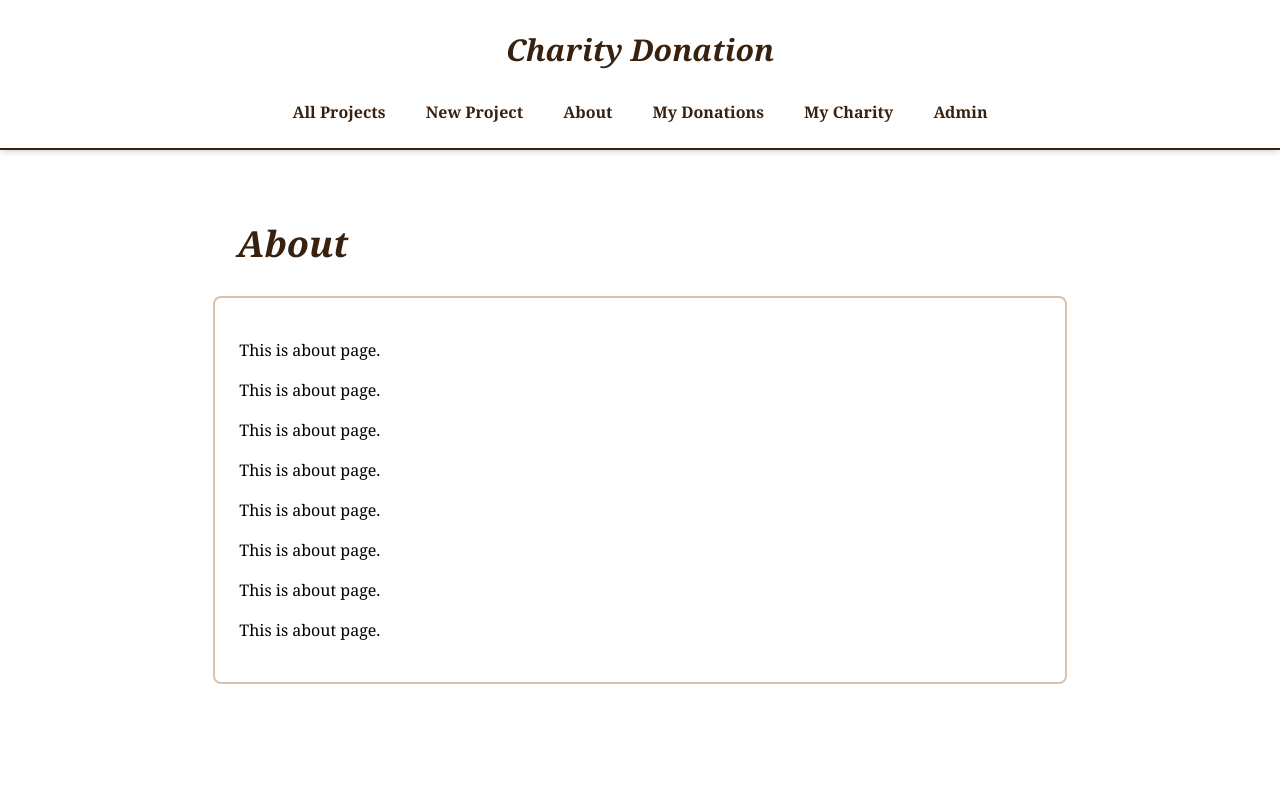
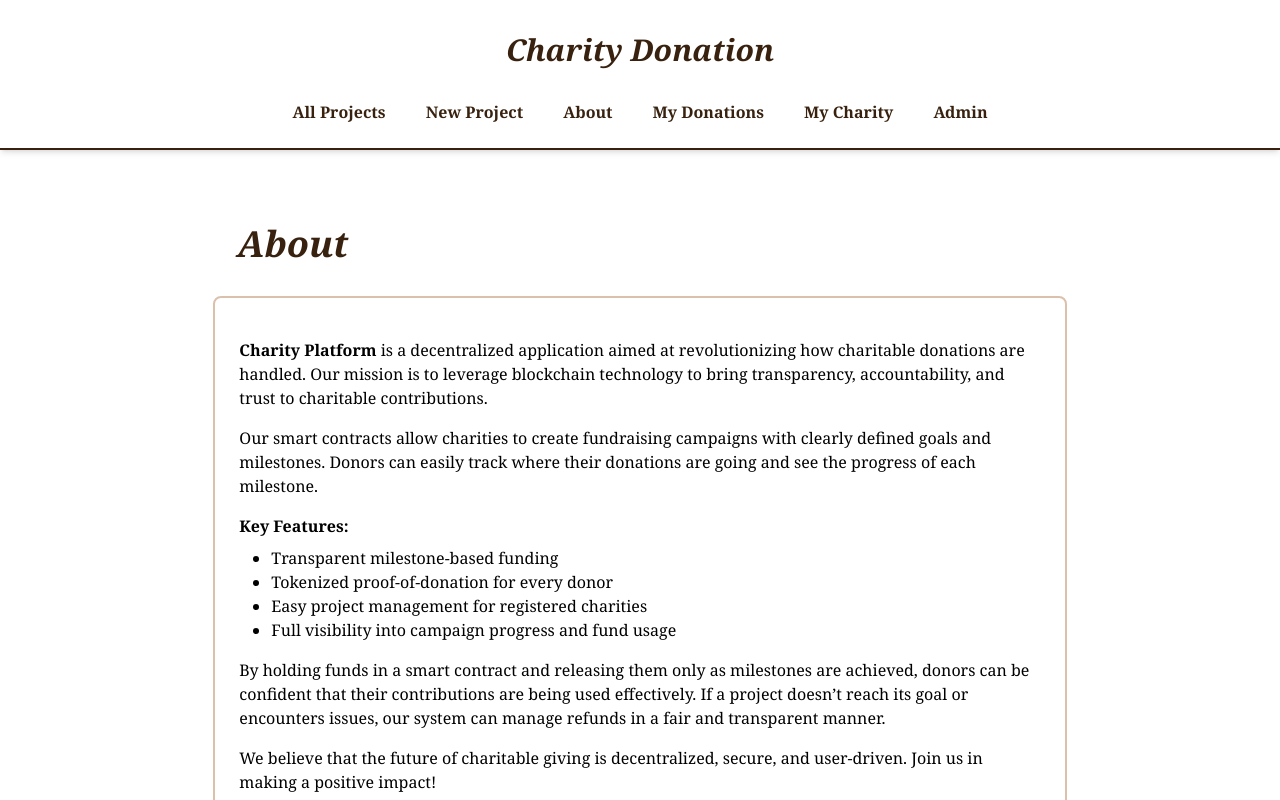
Before and after one commit to artazidele/blockchain-for-business-project, a React (Create React App) app in the folder client/: page /about in a window 1280 px wide. Shown: the top 800 px of the page. Built offline with nearby package versions, Linux system fonts and the light colour scheme.

Commit message:
pievieno admin login

```diff
--- a/client/src/App.js
+++ b/client/src/App.js
@@ -8,6 +8,7 @@ import { About } from './project/components/About';
 import { MyCharity } from './project/components/MyCharity';
 import { Project } from './project/components/Project';
 import { Admin } from './project/components/Admin';
+import { AdminLogin } from './project/components/AdminLogin';
 import { BrowserRouter, Routes, Route, Navigate } from "react-router-dom";
 
 function App() {
@@ -19,7 +20,7 @@ function App() {
         <BrowserRouter>
           <Routes>
             <Route path="/" element={<AllProjects />}/>
-            <Route path="/admin" element={<Admin />}/>
+            <Route path="/admin" element={<AdminLogin />}/>
             <Route path="/:id" element={<Project />}/>
             <Route path="/new" element={<NewProject />}/>
             <Route path="/about" element={<About />}/>
--- /dev/null
+++ b/client/src/project/AdminLogin.js
@@ -0,0 +1,73 @@
+import React, { useState } from 'react';
+import { Admin } from './Admin';
+
+export function AdminLogin() {
+  // Track whether the admin is authenticated
+  const [isAdminAuthenticated, setIsAdminAuthenticated] = useState(false);
+
+  // Track user input for username and password
+  const [username, setUsername] = useState('');
+  const [password, setPassword] = useState('');
+
+  /**
+   * Handle login form submission
+   */
+  function handleLoginSubmit(event) {
+    event.preventDefault();
+
+    // Check the credentials
+    if (username === 'Test' && password === 'Admin') {
+      setIsAdminAuthenticated(true);
+    } else {
+      alert('Invalid credentials. Please try again.');
+    }
+  }
+
+  // If the user is authenticated, show the Admin page
+  if (isAdminAuthenticated) {
+    return <Admin />;
+  }
+
+  // Otherwise, show the login form
+  return (
+    <div className="p-6 max-w-md mx-auto bg-white rounded-lg border-2 border-coffee_2">
+      <h2 className="text-2xl text-center font-semibold mb-6">
+        Administrator Login
+      </h2>
+      <form onSubmit={handleLoginSubmit}>
+        <div className="mb-4">
+          <label className="block font-semibold mb-2">
+            Username:
+          </label>
+          <input
+            type="text"
+            className="p-2 bg-transparent border-b border-b-coffee_5 w-full"
+            placeholder="Enter username"
+            value={username}
+            onChange={(e) => setUsername(e.target.value)}
+          />
+        </div>
+
+        <div className="mb-6">
+          <label className="block font-semibold mb-2">
+            Password:
+          </label>
+          <input
+            type="password"
+            className="p-2 bg-transparent border-b border-b-coffee_5 w-full"
+            placeholder="Enter password"
+            value={password}
+            onChange={(e) => setPassword(e.target.value)}
+          />
+        </div>
+
+        <button
+          type="submit"
+          className="block w-full bg-white font-semibold text-lime-900 py-2 px-4 border-2 border-lime-900 rounded-lg hover:text-white hover:bg-lime-900 hover:border-lime-900"
+        >
+          Log In
+        </button>
+      </form>
+    </div>
+  );
+}
--- a/client/src/project/components/About.js
+++ b/client/src/project/components/About.js
@@ -1,20 +1,52 @@
 import React from 'react';
 
 export function About() {
-
     return (
         <div className="">
-            <h3 className='ml-6 my-8 text-4xl italic text-coffee_5 font-semibold'>About</h3>
-            <div className='bg-white p-6 rounded-lg border-solid border-2 border-coffee_2'>
-                <p className='my-4'>This is about page.</p>
-                <p className='my-4'>This is about page.</p>
-                <p className='my-4'>This is about page.</p>
-                <p className='my-4'>This is about page.</p>
-                <p className='my-4'>This is about page.</p>
-                <p className='my-4'>This is about page.</p>
-                <p className='my-4'>This is about page.</p>
-                <p className='my-4'>This is about page.</p>
+            <h3 className="ml-6 my-8 text-4xl italic text-coffee_5 font-semibold">About</h3>
+            <div className="bg-white p-6 rounded-lg border-solid border-2 border-coffee_2">
+                <p className="my-4">
+                    <strong>Charity Platform</strong> is a decentralized application aimed at
+                    revolutionizing how charitable donations are handled. Our mission is
+                    to leverage blockchain technology to bring transparency, accountability,
+                    and trust to charitable contributions.
+                </p>
+
+                <p className="my-4">
+                    Our smart contracts allow charities to create fundraising campaigns with
+                    clearly defined goals and milestones. Donors can easily track where their
+                    donations are going and see the progress of each milestone.
+                </p>
+
+                <p className="my-4">
+                    <strong>Key Features:</strong>
+                    <ul className="list-disc ml-8 mt-2">
+                        <li>Transparent milestone-based funding</li>
+                        <li>Tokenized proof-of-donation for every donor</li>
+                        <li>Easy project management for registered charities</li>
+                        <li>Full visibility into campaign progress and fund usage</li>
+                    </ul>
+                </p>
+
+                <p className="my-4">
+                    By holding funds in a smart contract and releasing them only as
+                    milestones are achieved, donors can be confident that their contributions
+                    are being used effectively. If a project doesn’t reach its goal or
+                    encounters issues, our system can manage refunds in a fair and transparent manner.
+                </p>
+
+                <p className="my-4">
+                    We believe that the future of charitable giving is decentralized, secure,
+                    and user-driven. Join us in making a positive impact!
+                </p>
+
+                <p className="my-4 italic text-sm text-gray-600">
+                    <em>
+                        *This project is currently in development. If you have any questions,
+                        feedback, or suggestions, please reach out to us through our official channels.
+                    </em>
+                </p>
             </div>
         </div>
     );
-};
+}
```
